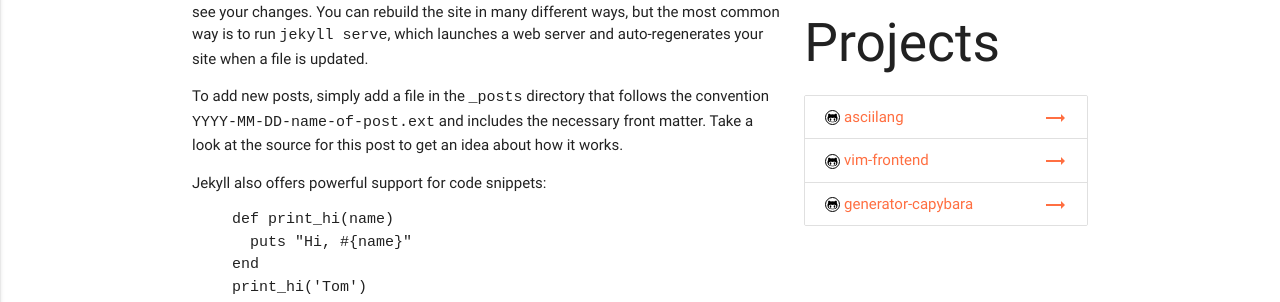
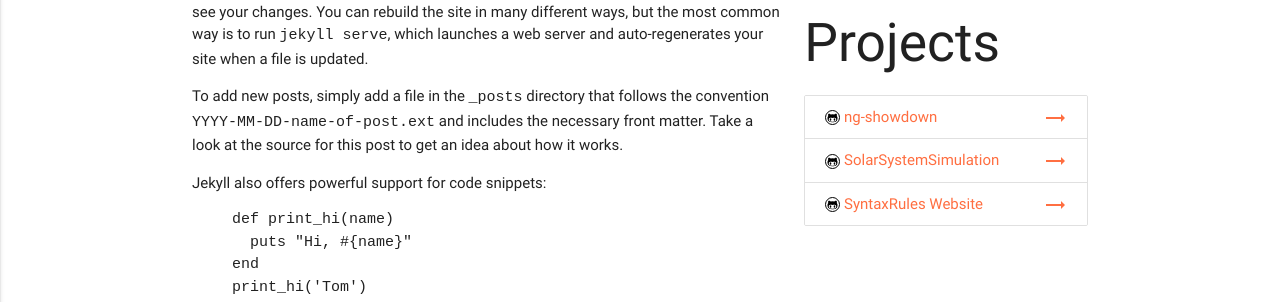
Before and after one commit to SyntaxRules/syntaxrules.github.io, a Jekyll site: the page built from _posts/2016-12-03-welcome-to-jekyll.markdown, in a window 1280 px wide. Shown: the part 251-553 px from the top of the page. Built offline with Jekyll 4.4.1, drawn with Linux system fonts in a browser that asks for light colours; nearby versions of some CDN libraries.

Commit message:
feat(projects): update projects

```diff
--- a/_config.yml
+++ b/_config.yml
@@ -32,12 +32,12 @@ markdown: kramdown
 
 # projects in header index
 projects:
-  - name: asciilang
-    url: https://github.com/victorvoid/asciilang
-  - name: vim-frontend
-    url: https://github.com/victorvoid/vim-frontend
-  - name: generator-capybara
-    url: https://github.com/victorvoid/generator-capybara
+  - name: ng-showdown
+    url: https://github.com/showdownjs/ng-showdown
+  - name: SolarSystemSimulation
+    url: https://github.com/SyntaxRules/SolarSystemSimulation
+  - name: SyntaxRules Website
+    url: https://github.com/SyntaxRules/syntaxrules.github.io
 
 media_link:
   - name: email
```
